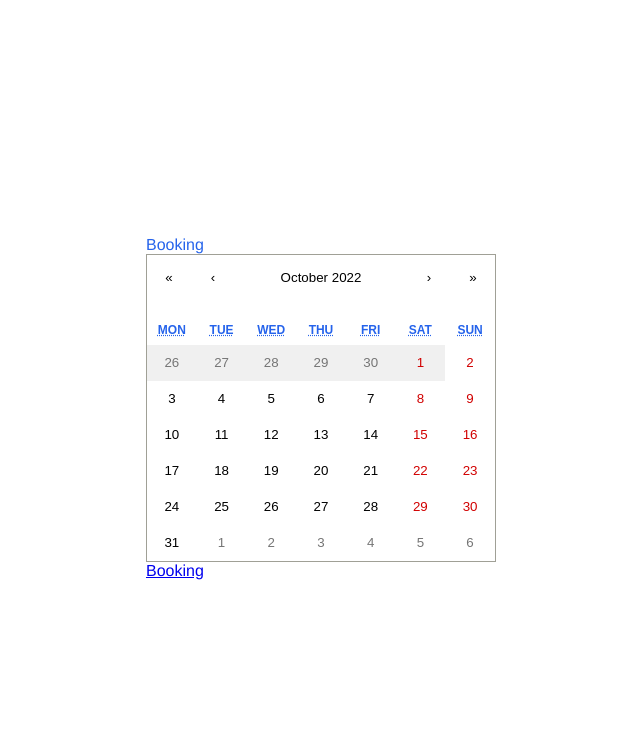
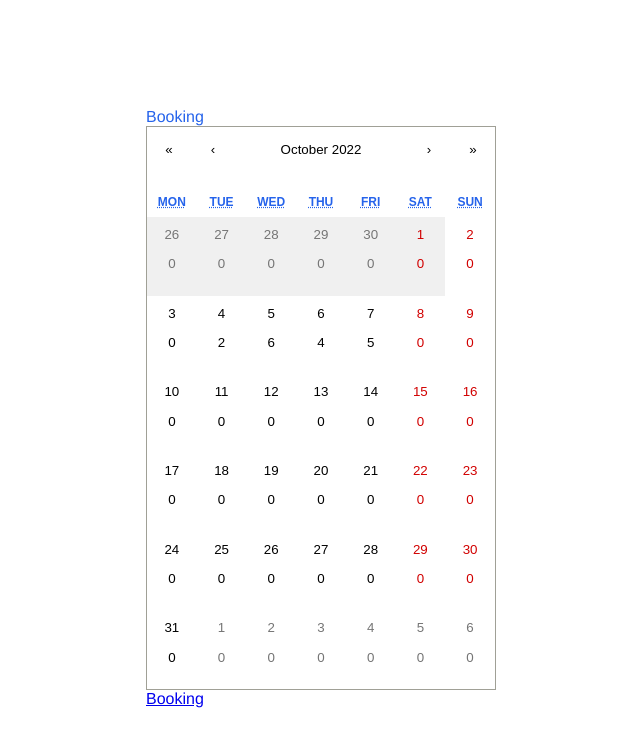
Before and after one commit to danilesky/ReactJS-Appointment-reserve, a React (Create React App) app: page /booking in a window 1280 px wide. Shown: the top 746 px of the page, without its empty margins (319-959 px from the left). Built offline with nearby package versions, Linux system fonts and the light colour scheme.

Commit message:
Fixed formatDate

```diff
--- a/src/components/calendar/Calendar/Calendar.js
+++ b/src/components/calendar/Calendar/Calendar.js
@@ -6,19 +6,19 @@ import { formatDate } from "../../../infrastructure/functions/formatDate";
 
 const appointments = [
   {
-    day: "04102022",
+    day: "041022",
     free: [1, 2],
   },
   {
-    day: "05102022",
+    day: "051022",
     free: [1, 2, 3, 4, 5, 6],
   },
   {
-    day: "06102022",
+    day: "061022",
     free: [1, 2, 3, 4],
   },
   {
-    day: "07102022",
+    day: "071022",
     free: [1, 2, 3, 4, 5],
   },
 ];
@@ -34,9 +34,24 @@ const Calendar = () => {
 
   //Function to generate number of FREE APPOINTMENTS for each day under DAYtileContent
   const tileContent = ({ date }) => {
-    console.log(formatDate(date));
+    let formatedDate = formatDate(date);
+    let counter = 0;
+    appointments.map((appointment) => {
+      if (appointment.day === formatedDate) {
+        appointment.free.map(() => {
+          counter++;
+        });
+      }
+    });
+    return <p>{counter}</p>;
   };
-  return <DatePicker tileDisabled={disableTiles} tileContent={tileContent} />;
+  return (
+    <DatePicker
+      onClickDay={(day) => console.log(formatDate(day))}
+      tileDisabled={disableTiles}
+      tileContent={tileContent}
+    />
+  );
 };
 
 export default Calendar;
--- a/src/infrastructure/functions/formatDate.js
+++ b/src/infrastructure/functions/formatDate.js
@@ -8,9 +8,6 @@ export const formatDate = (value) => {
   //convert month string to number
   month = Number(month);
 
-  //converting month numbers to ou month number December -12 , January-1
-  month = month - 1;
-
   //December
   if (month === 0) {
     month = 12;
@@ -18,12 +15,11 @@ export const formatDate = (value) => {
 
   //Convert numbers date  to string with 0
   if (month < 10) {
-    month = `0${month.toString()}`;
+    month = `0${month}`;
   } else {
     month = month.toString();
   }
 
   const formatedDate = `${day + month + year}`;
-
   return formatedDate;
 };
```
